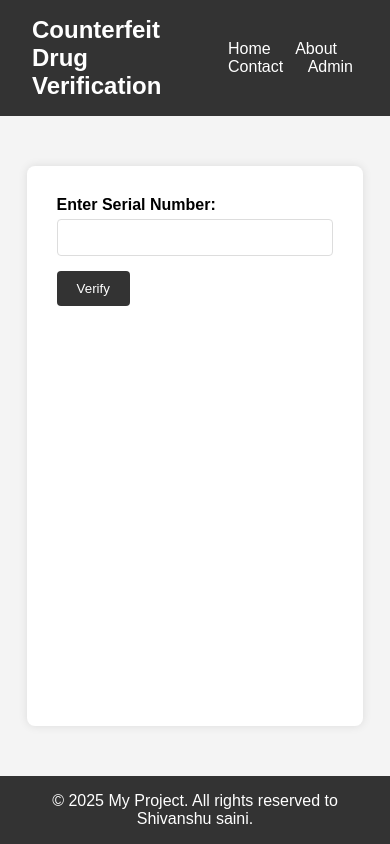
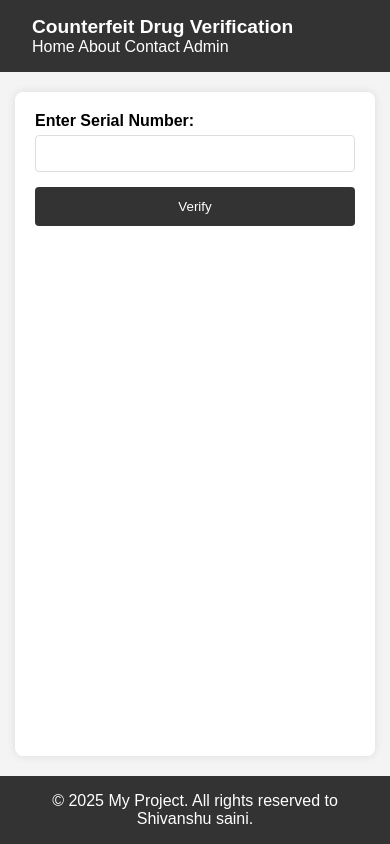
Before and after one commit to Shivanshusaini/Counterfeit-Drug-Verification, a Django app: page / in a window 390 px wide. Run offline with Django 5.2, Linux system fonts and the light colour scheme.

Commit message:
styees.css update

```diff
--- a/static/styles.css
+++ b/static/styles.css
@@ -20,6 +20,7 @@ header {
   display: flex;
   align-items: center;
   justify-content: space-between;
+  flex-wrap: wrap;
 }
 
 header h1 {
@@ -47,7 +48,7 @@ nav a:hover {
   padding: 30px;
   border-radius: 8px;
   box-shadow: 0 0 10px rgba(0,0,0,0.1);
-  flex: 1; /* Very important: makes container grow and push footer down */
+  flex: 1;
 }
 
 /* Form */
@@ -85,6 +86,7 @@ button:hover {
   padding: 15px;
   background: #e2e2e2;
   border-radius: 4px;
+  word-wrap: break-word;
 }
 
 /* Footer */
@@ -93,4 +95,31 @@ footer {
   color: #fff;
   text-align: center;
   padding: 1rem 2rem;
+  margin-top: auto;
 }
+
+/* Responsive layout */
+@media (max-width: 768px) {
+  header {
+    flex-direction: column;
+    align-items: flex-start;
+  }
+
+  nav a {
+    margin: 10px 0 0 0;
+  }
+
+  .container {
+    margin: 20px 15px;
+    padding: 20px;
+  }
+
+  header h1 {
+    font-size: 1.2rem;
+  }
+
+  button {
+    width: 100%;
+    padding: 12px;
+  }
+}
```
